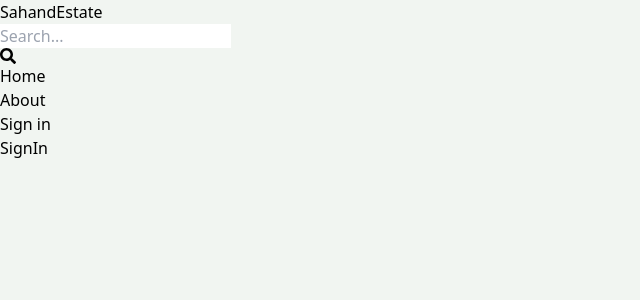
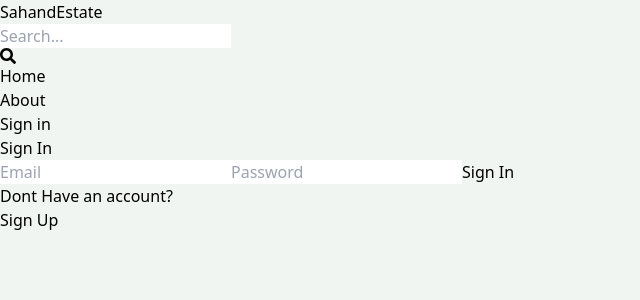
Before and after one commit to ankit1331/mern-estate, a React (Vite) app in the folder client/: page /sign-in in a window 1280 px wide. Shown: the top 300 px of the page, without its empty margins (0-640 px from the left). Built offline with nearby package versions, Linux system fonts and the light colour scheme.

Commit message:
complete signin page functionality

```diff
--- a/client/src/pages/SignIn.jsx
+++ b/client/src/pages/SignIn.jsx
@@ -1,9 +1,71 @@
-import React from 'react'
+import { useState } from "react";
+import { Link, useNavigate } from "react-router-dom";
 
 function SignIn() {
+  const [formData, setFormData] = useState({});
+  const [error, setError] = useState(null);
+  const [loading, setLoading] = useState(false);
+
+  const navigate = useNavigate();
+  const handleChange = (e) => {
+    setFormData({ ...formData, [e.target.id]: e.target.value });
+  };
+
+  const handleSubmit = async (e) => {
+    e.preventDefault();
+    setLoading(true);
+    const res = await fetch("/api/auth/signin", {
+      method: "POST",
+      headers: {
+        "Content-Type": "application/json",
+      },
+      body: JSON.stringify(formData),
+    });
+    const data = await res.json();
+    if (data.success === false) {
+      setError(data.message);
+      setLoading(false);
+      return;
+    }
+    setError(null);
+    setLoading(false);
+    navigate("/");
+  };
+
   return (
-    <div>SignIn</div>
-  )
+    <div className="p-3 max-w-lg mx-auto">
+      <h1 className="text-3xl text-center font-semibold my-7">Sign In</h1>
+      <form onSubmit={handleSubmit} className="flex flex-col gap-4">
+        <input
+          type="email"
+          className="border p-3 rounded-lg"
+          placeholder="Email"
+          id="email"
+          onChange={handleChange}
+        />
+        <input
+          type="password"
+          className="border p-3 rounded-lg"
+          placeholder="Password"
+          id="password"
+          onChange={handleChange}
+        />
+        <button
+          disabled={loading}
+          className="bg-slate-700 text-white p-3 rounded-lg uppercase hover:opacity-95 disabled:opacity-80"
+        >
+          {loading ? "Loading" : "Sign In"}
+        </button>
+      </form>
+      <div className="flex gap-2 mt-5">
+        <p>Dont Have an account?</p>
+        <Link to={"/sign-up"}>
+          <span className="text-blue-700">Sign Up</span>
+        </Link>
+      </div>
+      {error && <p className="text-red-500 mt-5">{error}</p>}
+    </div>
+  );
 }
 
-export default SignIn
+export default SignIn;
```
